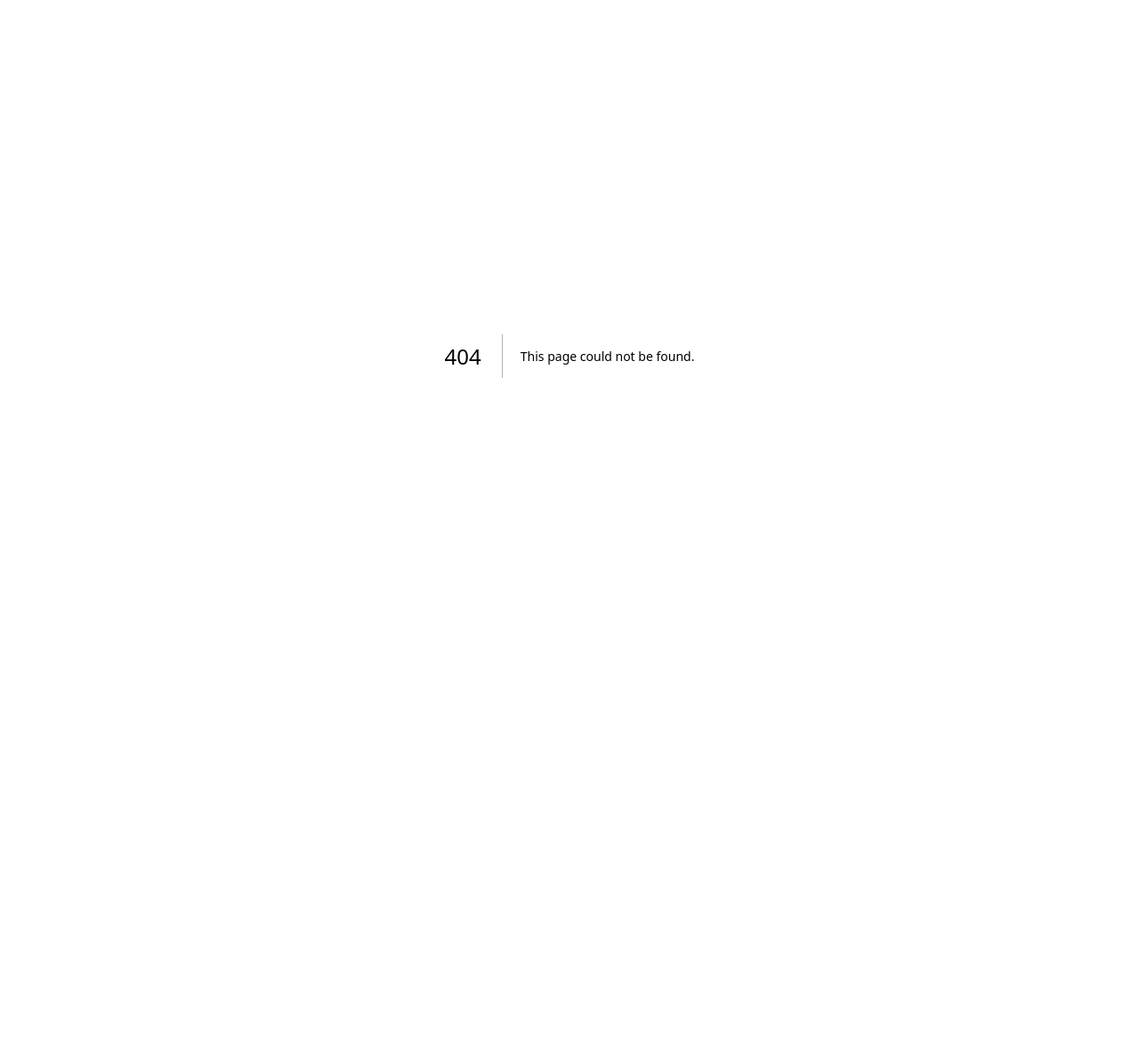
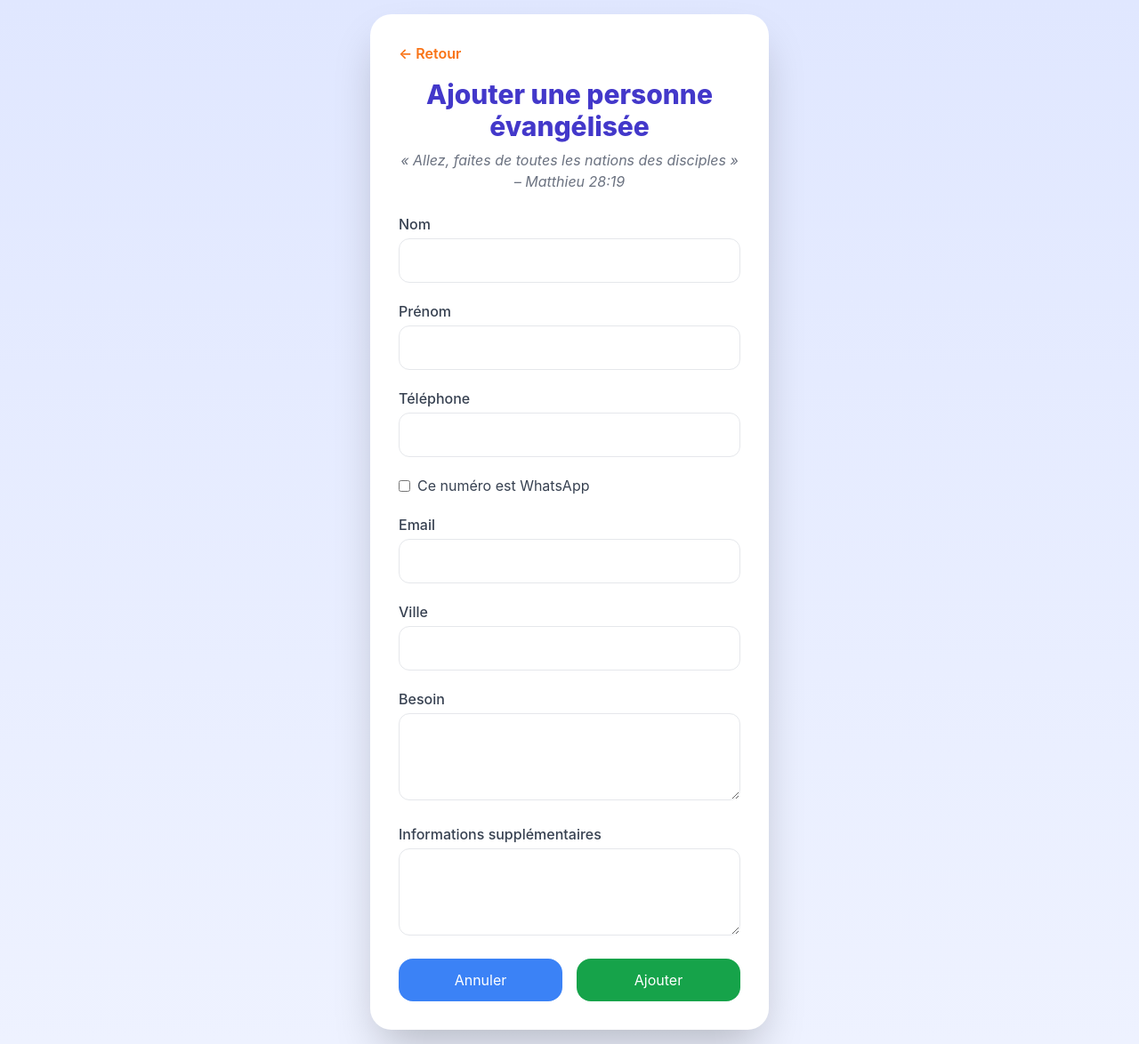
Before and after one commit to allanbavajee/soultrack, a Next.js app: page /add-evangelise in a window 1280 px wide. Before the commit this address had no page. Shown: the whole page at 89% size. Before the commit the page ends 800 px from the top, so only its background shows below. Built offline with nearby package versions, Linux system fonts and the light colour scheme; no server answers.

Commit message:
Create add-evangelise.js

```diff
--- /dev/null
+++ b/pages/add-evangelise.js
@@ -0,0 +1,125 @@
+// pages/add-evangelise.js
+import { useState } from "react";
+import { supabase } from "../lib/supabaseClient";
+import { useRouter } from "next/router";
+
+export default function AddEvangelise() {
+  const router = useRouter();
+
+  const [formData, setFormData] = useState({
+    nom: "",
+    prenom: "",
+    telephone: "",
+    isWhatsapp: false,
+    email: "",
+    ville: "",
+    statut: "evangelisé",
+    besoin: "",
+    info_supp: "",
+    how_came: "evangelisation",
+  });
+
+  const [success, setSuccess] = useState(false);
+
+  const handleChange = (e) => {
+    const { name, value, type, checked } = e.target;
+    setFormData({ ...formData, [name]: type === "checkbox" ? checked : value });
+  };
+
+  const handleSubmit = async (e) => {
+    e.preventDefault();
+    try {
+      const { data, error } = await supabase.from("membres").insert([formData]);
+      if (error) throw error;
+      setSuccess(true);
+      setTimeout(() => setSuccess(false), 3000);
+      setFormData({
+        nom: "",
+        prenom: "",
+        telephone: "",
+        isWhatsapp: false,
+        email: "",
+        ville: "",
+        statut: "evangelisé",
+        besoin: "",
+        info_supp: "",
+        how_came: "evangelisation",
+      });
+    } catch (err) {
+      alert(err.message);
+    }
+  };
+
+  return (
+    <div className="min-h-screen bg-gradient-to-b from-indigo-100 to-indigo-50 flex items-center justify-center p-4">
+      <div className="w-full max-w-md bg-white p-8 rounded-3xl shadow-2xl">
+        <button
+          onClick={() => router.back()}
+          className="flex items-center text-orange-500 font-semibold mb-4"
+        >
+          ← Retour
+        </button>
+
+        <h1 className="text-3xl font-extrabold text-center text-indigo-700 mb-2">
+          Ajouter une personne évangélisée
+        </h1>
+        <p className="text-center text-gray-500 italic mb-6">
+          « Allez, faites de toutes les nations des disciples » – Matthieu 28:19
+        </p>
+
+        <form onSubmit={handleSubmit} className="space-y-5">
+          {/* Nom */}
+          <div>
+            <label className="block text-gray-700 font-medium mb-1">Nom</label>
+            <input type="text" name="nom" value={formData.nom} onChange={handleChange} required className="w-full px-4 py-3 border rounded-xl" />
+          </div>
+          {/* Prénom */}
+          <div>
+            <label className="block text-gray-700 font-medium mb-1">Prénom</label>
+            <input type="text" name="prenom" value={formData.prenom} onChange={handleChange} required className="w-full px-4 py-3 border rounded-xl" />
+          </div>
+          {/* Téléphone */}
+          <div>
+            <label className="block text-gray-700 font-medium mb-1">Téléphone</label>
+            <input type="text" name="telephone" value={formData.telephone} onChange={handleChange} required className="w-full px-4 py-3 border rounded-xl" />
+          </div>
+          {/* WhatsApp */}
+          <div className="flex items-center gap-2">
+            <input type="checkbox" name="isWhatsapp" checked={formData.isWhatsapp} onChange={handleChange} />
+            <label className="text-gray-700">Ce numéro est WhatsApp</label>
+          </div>
+          {/* Email */}
+          <div>
+            <label className="block text-gray-700 font-medium mb-1">Email</label>
+            <input type="email" name="email" value={formData.email} onChange={handleChange} className="w-full px-4 py-3 border rounded-xl" />
+          </div>
+          {/* Ville */}
+          <div>
+            <label className="block text-gray-700 font-medium mb-1">Ville</label>
+            <input type="text" name="ville" value={formData.ville} onChange={handleChange} className="w-full px-4 py-3 border rounded-xl" />
+          </div>
+          {/* Besoin */}
+          <div>
+            <label className="block text-gray-700 font-medium mb-1">Besoin</label>
+            <textarea name="besoin" value={formData.besoin} onChange={handleChange} rows={3} className="w-full px-4 py-3 border rounded-xl"></textarea>
+          </div>
+          {/* Info supplémentaire */}
+          <div>
+            <label className="block text-gray-700 font-medium mb-1">Informations supplémentaires</label>
+            <textarea name="info_supp" value={formData.info_supp} onChange={handleChange} rows={3} className="w-full px-4 py-3 border rounded-xl"></textarea>
+          </div>
+
+          <div className="flex justify-between gap-4 mt-4">
+            <button type="button" onClick={() => setFormData({
+              nom: "", prenom: "", telephone: "", isWhatsapp: false, email: "", ville: "", statut: "evangelisé", besoin: "", info_supp: "", how_came: "evangelisation"
+            })} className="flex-1 py-3 bg-blue-500 text-white rounded-2xl">Annuler</button>
+
+            <button type="submit" className="flex-1 py-3 bg-green-600 text-white rounded-2xl">Ajouter</button>
+          </div>
+        </form>
+
+        {success && <div className="text-green-600 font-semibold text-center mt-4">✅ Personne évangélisée ajoutée !</div>}
+      </div>
+    </div>
+  );
+}
```
